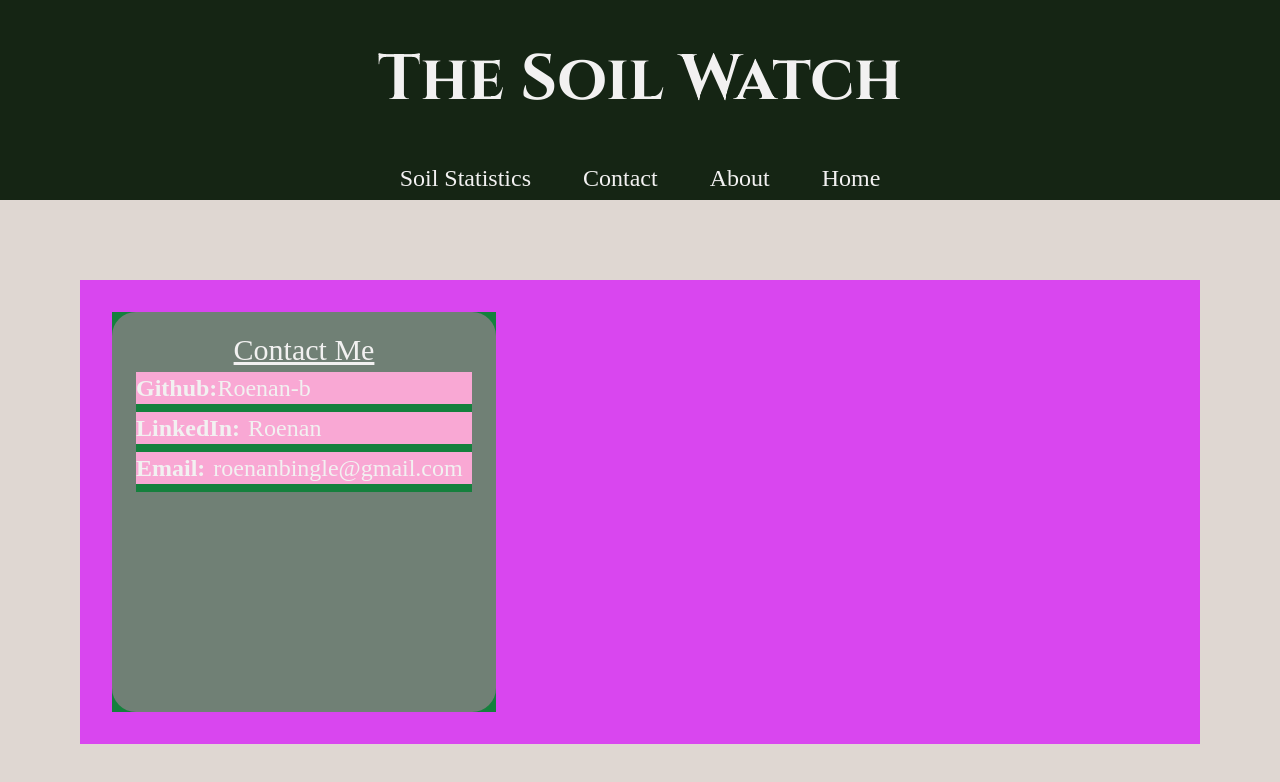
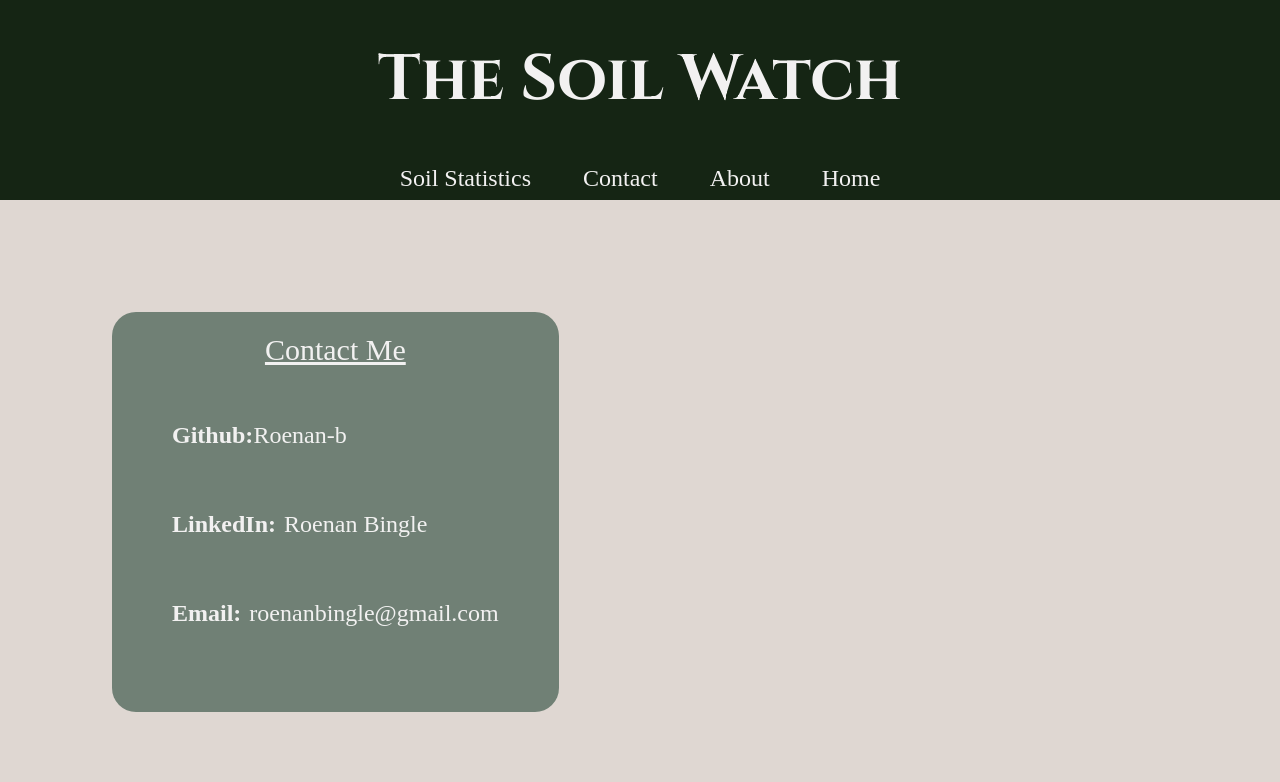
Before and after one commit to tazboi/The-Soil-Watch, a Next.js app in the folder App/soil-monitor/: page /Contact in a window 1280 px wide. Shown: the top 782 px of the page. Built offline with nearby package versions, Linux system fonts and the light colour scheme.

Commit message:
Changed the contact page to be more visually appealing. Might end up centering it though or changing it. Not sure how I like it yet. Also removed the testing colored boxes for more stable look

```diff
--- a/App/soil-monitor/app/Contact/page.jsx
+++ b/App/soil-monitor/app/Contact/page.jsx
@@ -3,8 +3,8 @@ import Contact from "../components/Contact";
 
 export default  function Page() {
     return (
-        <div className = "flex bg-fuchsia-500 box-border justify-start m-20 p-8">
-            <h1 className = "bg-green-700 flex min-w-96 max-w-[450px] max-h-[500px] min-h-[400px]">
+        <div className = "flex box-border justify-start m-20 p-8">
+            <h1 className = "flex min-w-96 max-w-[450px] max-h-[500px] min-h-[400px]">
             <Contact/>
             </h1>
         </div>
--- a/App/soil-monitor/app/components/Contact.jsx
+++ b/App/soil-monitor/app/components/Contact.jsx
@@ -3,29 +3,31 @@ import Link from 'next/link';
 
 const Contact = () => {
     return (
-        <div className="bg-[#708075] box-border p-5 flex flex-col jutsify-center rounded-3xl w-full">
+        <div className="bg-[#708075] box-border p-5 flex flex-col rounded-3xl w-full min-h-96">
             <h1 className="text-3xl text-center font-amiri text-[#f2f1f1] underline">
                 Contact Me
             </h1>
+            <div className="flex-grow flex items-center">
                 <div
-                className=" bg-green-700 text-[#f2f1f1] font-frank m-1 flex flex-col text-2xl">
-                <div className="bg-pink-300 flex mb-2 items-center w-full text-center">
+                    className="text-[#f2f1f1] font-frank mx-5 px-5 py-4 flex flex-col text-2xl leading-10 min-h-[300px]">
+                    <div className="flex mb-3 items-center w-full flex-auto">
                         <strong>Github: </strong>
                         <Link href="https://github.com/Roenan-b">
                             <h1 className="hover:underline hover:text-[#152514]">Roenan-b</h1>
                         </Link>
                     </div>
-                <div className="bg-pink-300 flex mb-2 items-center w-full">
+                    <div className="flex mb-3 items-center w-full flex-auto">
                         <strong>LinkedIn: </strong>
-                    <Link href="https://github.com/Roenan-b">
-                        <h1 className="hover:underline hover:text-[#152514] ml-2">Roenan</h1>
+                        <Link href="https://www.linkedin.com/in/roenan/">
+                            <h1 className="hover:underline hover:text-[#152514] ml-2">Roenan Bingle</h1>
                         </Link>
                     </div>
-                <div className="bg-pink-300 flex mb-2 items-center w-full">
+                    <div className="flex mb-3 items-center w-full flex-auto">
                         <strong>Email: </strong>
                         <Link href="mailto:roenanbingle@gmail.com">
                             <h1 className="hover:underline hover:text-[#152514] ml-2">roenanbingle@gmail.com</h1>
                         </Link>
+                    </div>
                 </div>
             </div>
 
```
Lines whose indentation alone changed are shown as unchanged.
